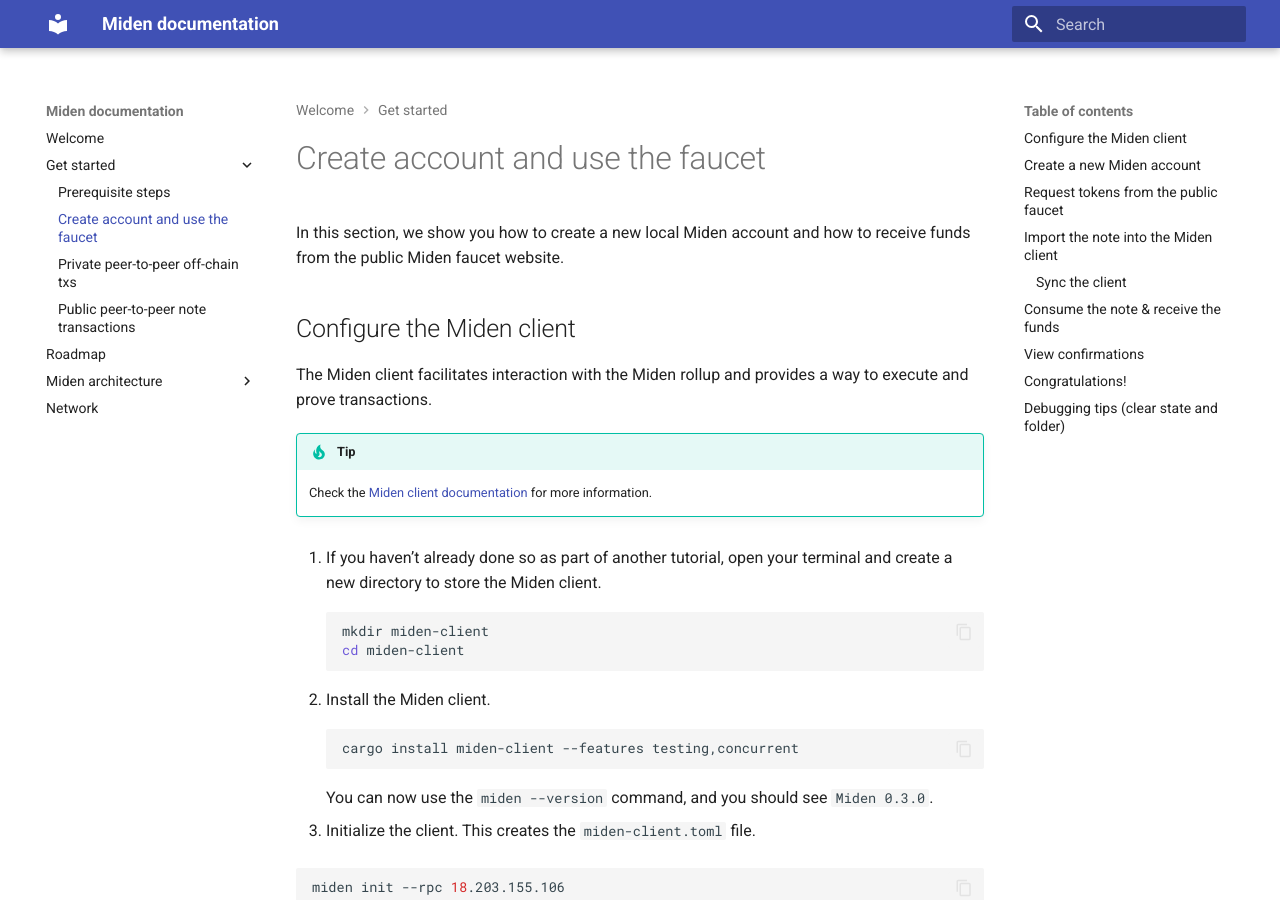
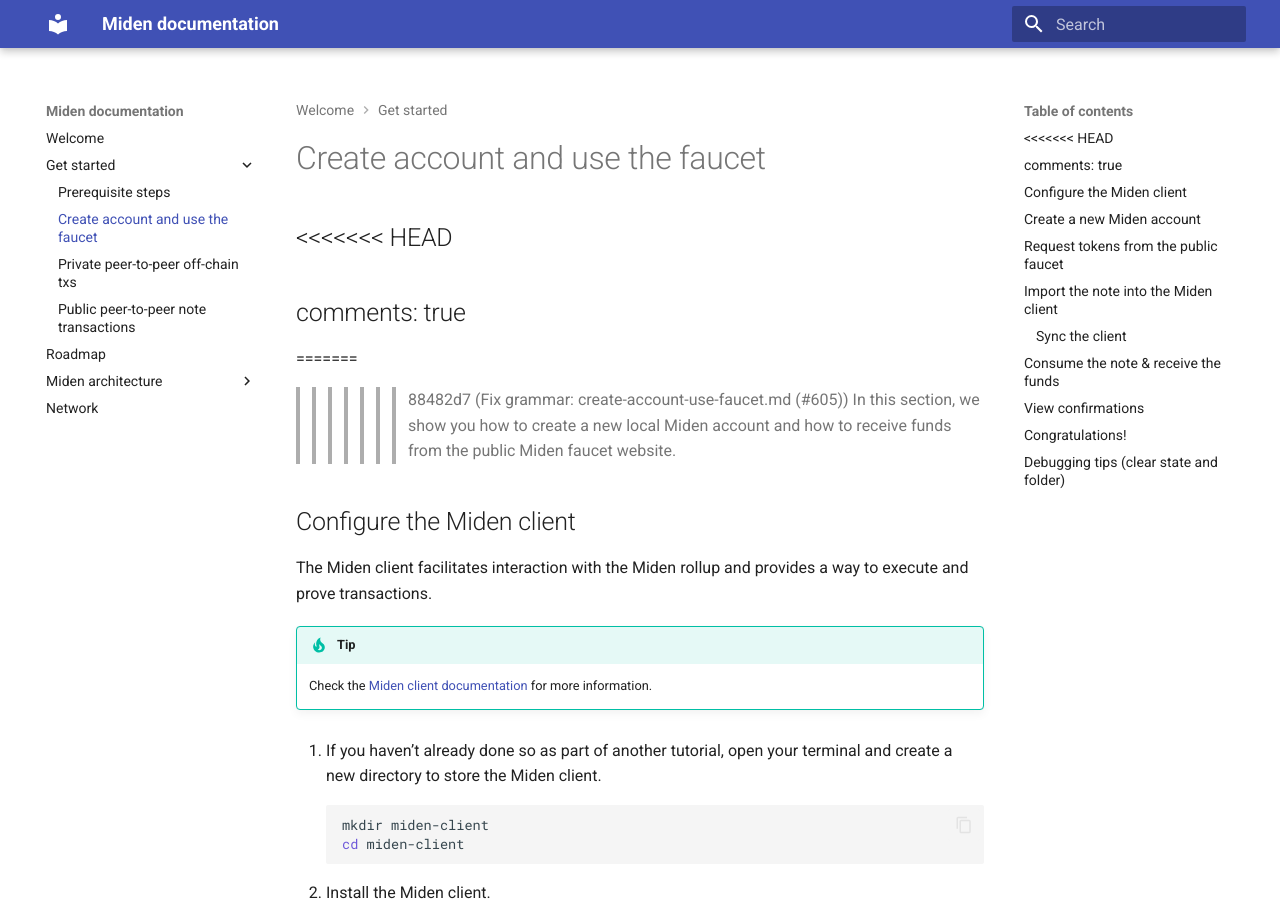
Before and after one commit to 0xPolygonMiden/miden-base, an MkDocs documentation site: the page built from docs/introduction/get-started/create-account-use-faucet.md, in a window 1280 px wide and 900 px high. Built offline with MkDocs 1.6.1 and Material for MkDocs 9.7.7, drawn with Linux system fonts in a browser that asks for light colours.

Commit message:
chore: rebase from next

```diff
--- a/docs/introduction/get-started/create-account-use-faucet.md
+++ b/docs/introduction/get-started/create-account-use-faucet.md
@@ -1,7 +1,10 @@
+<<<<<<< HEAD
 ---
 comments: true
 ---
 
+=======
+>>>>>>> 88482d7 (Fix grammar: create-account-use-faucet.md (#605))
 In this section, we show you how to create a new local Miden account and how to receive funds from the public Miden faucet website.
 
 ## Configure the Miden client
```
